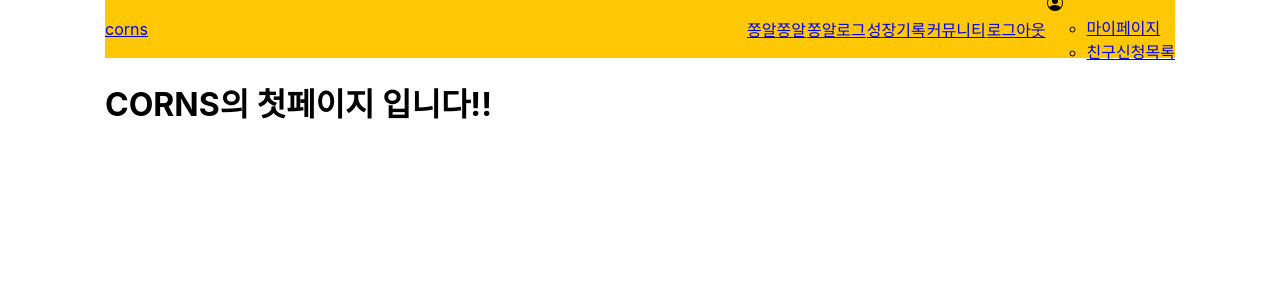
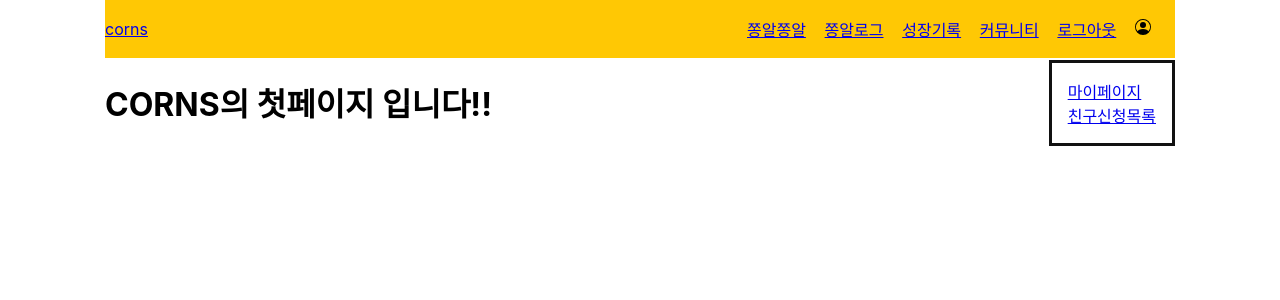
Before and after one commit to jaehui327/CORNS, a React (Create React App) app in the folder frontend/: page / in a window 1280 px wide. Both pictures are taken after a click on the icon 1142 px from the left and 27 px from the top of the page. Shown: the top 300 px of the page. Built offline with nearby package versions, Linux system fonts and the light colour scheme.

Commit message:
✅[DEVELOP FE] navbar dropdown menu

```diff
--- a/frontend/src/components/NavbarDropdown.js
+++ b/frontend/src/components/NavbarDropdown.js
@@ -2,6 +2,8 @@ import React from "react";
 import { NavLink } from "react-router-dom";
 import { PersonCircle } from "react-bootstrap-icons";
 import Collapse from "@mui/material/Collapse";
+/** @jsxImportSource @emotion/react */
+import { css } from "@emotion/react";
 
 function NavbarDropdown() {
   const [open, setOpen] = React.useState(false);
@@ -13,8 +15,24 @@ function NavbarDropdown() {
   return (
     <>
       <PersonCircle onClick={handleClick} />
-      <ul>
-        <Collapse in={open} timeout="auto" unmountOnExit>
+      <ul
+        css={css`
+          list-style: none;
+        `}
+      >
+        <Collapse
+          in={open}
+          timeout="auto"
+          unmountOnExit
+          sx={{
+            position: "absolute",
+            top: "60px",
+            right: "105px",
+            backgroundColor: "#fff",
+            padding: "16px",
+            border: "3px solid #111",
+          }}
+        >
           <li>
             <NavLink to="/mypage">마이페이지</NavLink>
           </li>
```
